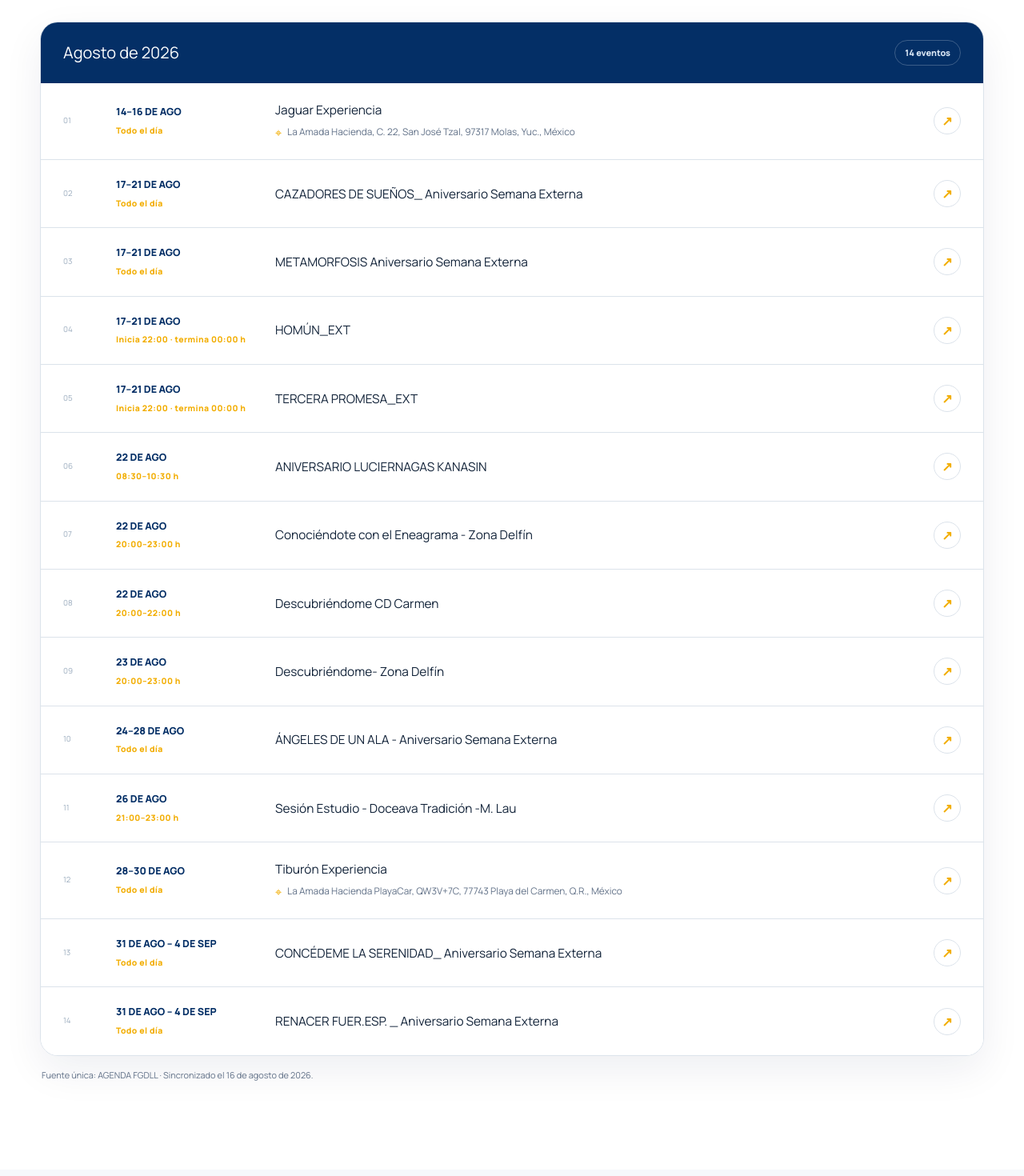
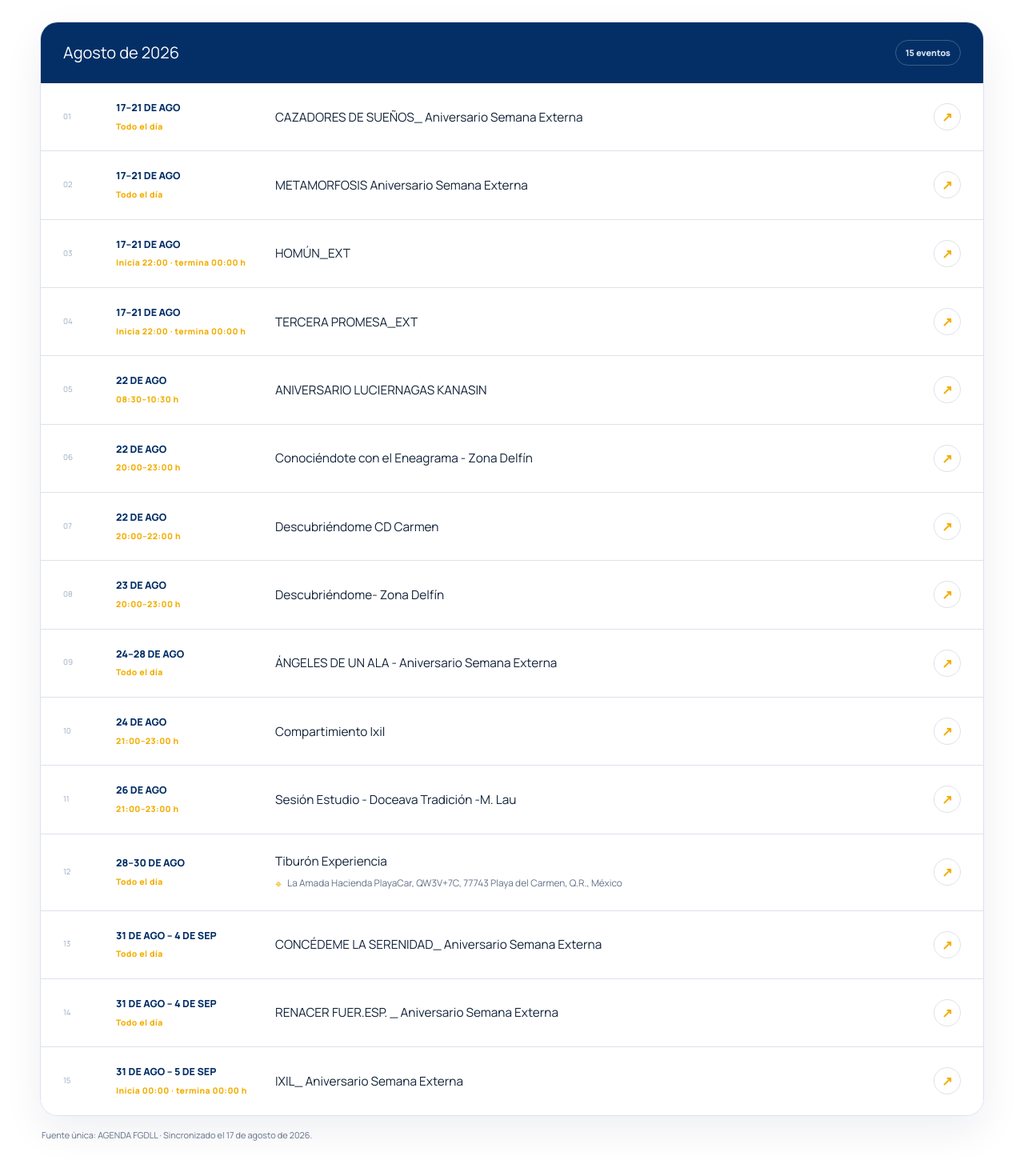
Before and after one commit to lauricortazar-droid/fgdll-web, a Next.js app: page / in a window 1280 px wide. Shown: the part 2880-4350 px from the top of the page at 80% size. Built offline with nearby package versions, Linux system fonts and the light colour scheme; no server answers.

Commit message:
Sincroniza agenda FGDLL al 17 de agosto

```diff
--- a/app/calendar-data.json
+++ b/app/calendar-data.json
@@ -1,12 +1,4 @@
 [
-  {
-    "id": "7a6asvd1fm9eem35722h9qg1rf",
-    "start": "2026-08-14T00:00:00",
-    "end": "2026-08-17T00:00:00",
-    "title": "Jaguar Experiencia",
-    "location": "La Amada Hacienda, C. 22, San José Tzal, 97317 Molas, Yuc., México",
-    "url": "https://www.google.com/calendar/event?eid=N2E2YXN2ZDFmbTllZW0zNTcyMmg5cWcxcmYgZ2RsbC5hZ2VuZGFAbQ&ctz=America/Merida"
-  },
   {
     "id": "cgq30cpo6pj3ab9l68omab9kc5h3cbb2cgpj2b9j6dj32c1g74sjgoph68",
     "start": "2026-08-17T00:00:00",
@@ -80,6 +72,14 @@
     "url": "https://www.google.com/calendar/event?eid=NmdxamljcjU2MG8zMGI5bDcwbzNpYjlrNzRxbTZiYjJjbGlqZ2JiNDY4b202ZDFnY2dybThwMWtjZyBnZGxsLmFnZW5kYUBt&ctz=America/Merida"
   },
   {
+    "id": "3kj3qu7chvis3jfp480vjhpbe4",
+    "start": "2026-08-24T21:00:00-06:00",
+    "end": "2026-08-24T23:00:00-06:00",
+    "title": "Compartimiento Ixil",
+    "location": "",
+    "url": "https://www.google.com/calendar/event?eid=M2tqM3F1N2NodmlzM2pmcDQ4MHZqaHBiZTQgZ2RsbC5hZ2VuZGFAbQ&ctz=America/Merida"
+  },
+  {
     "id": "p77svt7a175imqgh8vadjghkds",
     "start": "2026-08-26T21:00:00-06:00",
     "end": "2026-08-26T23:00:00-06:00",
@@ -110,6 +110,14 @@
     "title": "RENACER FUER.ESP. _ Aniversario Semana Externa",
     "location": "",
     "url": "https://www.google.com/calendar/event?eid=NjBwNjhwajJjbGltYWJiNWM0b2phYjlrY2dvM2liYjI2aGk2Y2JiMWNoaTY0bzlsY3BpbTRwaG9jYyBnZGxsLmFnZW5kYUBt&ctz=America/Merida"
+  },
+  {
+    "id": "42avodbn2j5g6uckhqj8060bjk",
+    "start": "2026-08-31T00:00:00-06:00",
+    "end": "2026-09-05T00:00:00-06:00",
+    "title": "IXIL_ Aniversario Semana Externa",
+    "location": "",
+    "url": "https://www.google.com/calendar/event?eid=NDJhdm9kYm4yajVnNnVja2hxajgwNjBiamsgZ2RsbC5hZ2VuZGFAbQ&ctz=America/Merida"
   },
   {
     "id": "chhj0p9g61gj8bb26sqjeb9k74q3eb9p74ojgbb271hmad9icgr6aopg68",
--- a/app/page.tsx
+++ b/app/page.tsx
@@ -135,7 +135,7 @@ function CalendarAgenda() {
             ))}
           </div>
         </div>
-        <p className="calendar-source">Fuente única: AGENDA FGDLL · Sincronizado el 16 de agosto de 2026.</p>
+        <p className="calendar-source">Fuente única: AGENDA FGDLL · Sincronizado el 17 de agosto de 2026.</p>
       </div>
     </section>
   );
```
